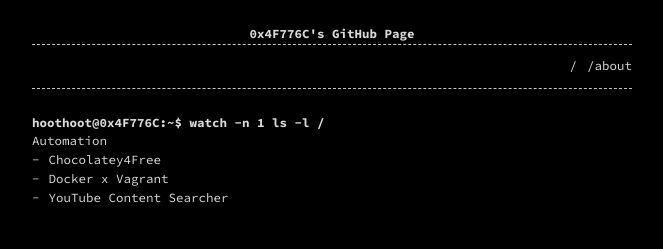
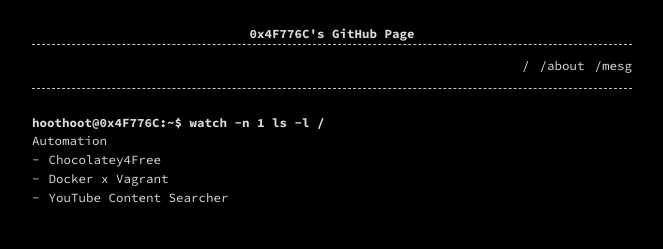
Before and after one commit to 0x4F776C/0x4F776C.github.io, a Jekyll site: the page built from index.md, in a window 1280 px wide. Shown: the top 249 px of the page, without its empty margins (308-971 px from the left). Built offline with Jekyll 4.4.1, drawn with Linux system fonts in a browser that asks for light colours.

Commit message:
Update _config.yml

```diff
--- a/_config.yml
+++ b/_config.yml
@@ -19,4 +19,4 @@
 header_pages:
   - index.md
   - about.md
-  - contact.md
+  - mesg.md
```
